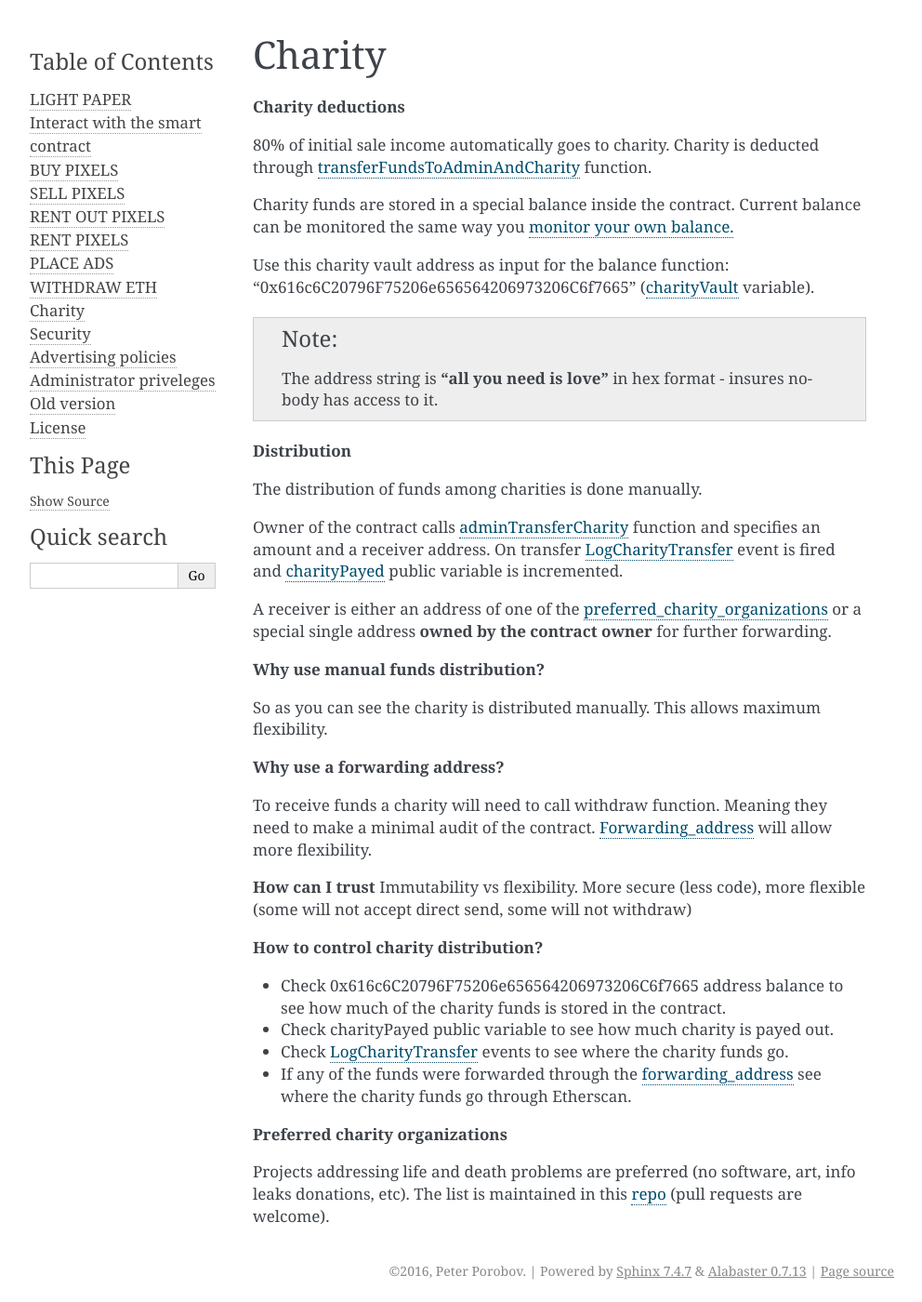
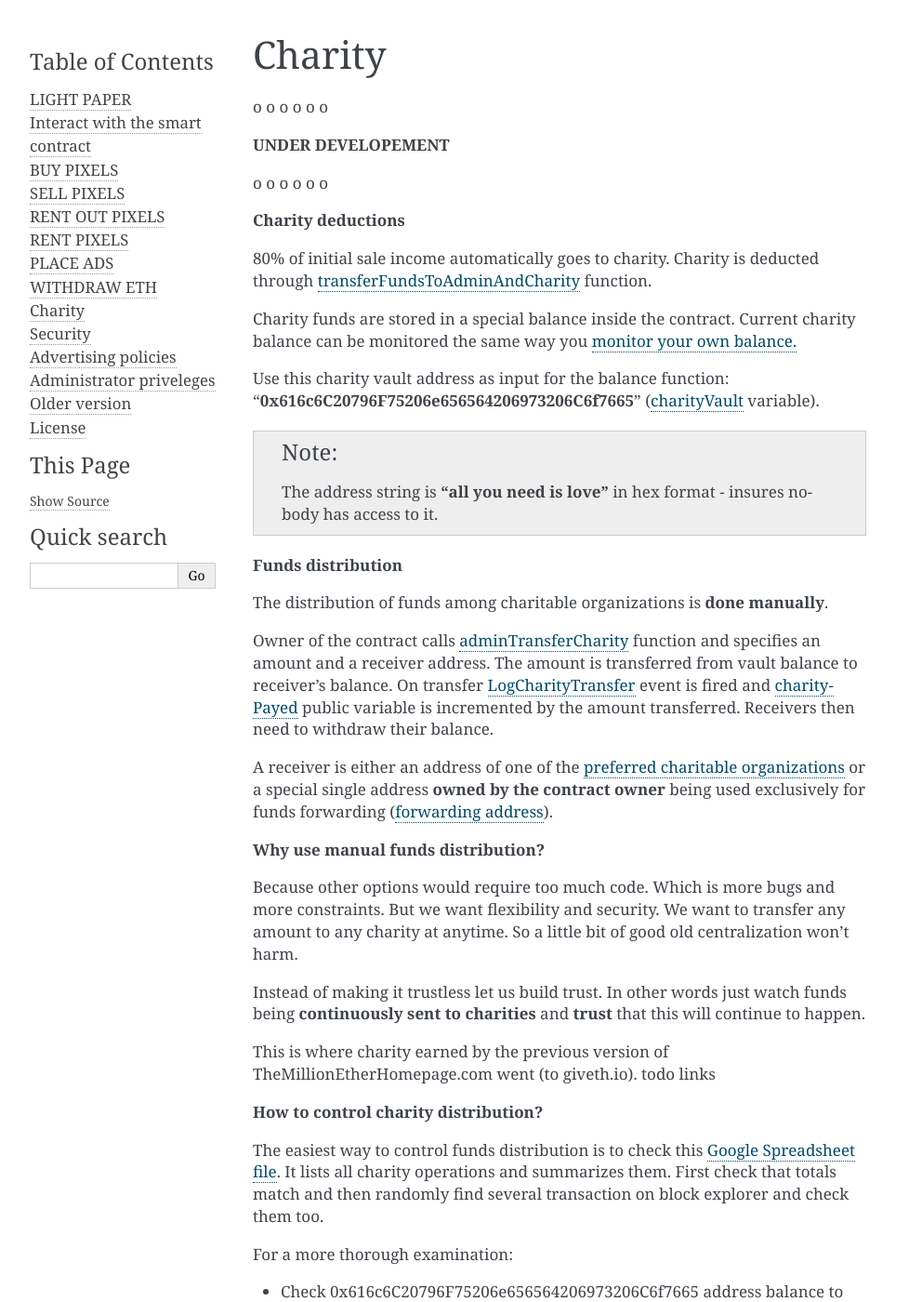
Before and after one commit to porobov/Million-Ether-Homepage-Docs, a Sphinx documentation site: the page built from source/charity.rst, in a window 1280 px wide and 1400 px high. Shown: the whole window at 93% size, without its empty margins (148-1140 px from the left). Built offline with Sphinx 7.4.7, drawn with Linux system fonts in a browser that asks for light colours; some of the changed text lies outside the part shown.

Commit message:
Charity pre-release. Old version draft. Under developenet warning added.

```diff
--- a/source/charity.rst
+++ b/source/charity.rst
@@ -4,51 +4,70 @@
 Charity
 #######
 
+o
+o
+o
+o
+o
+o
+
+**UNDER DEVELOPEMENT**
+
+o
+o
+o
+o
+o
+o
+
 **Charity deductions**
 
 80% of initial sale income automatically goes to charity. Charity is deducted through transferFundsToAdminAndCharity_ function.
 
-Charity funds are stored in a special balance inside the contract. Current balance can be monitored the same way you :ref:`monitor your own balance. <check_bal>`
+Charity funds are stored in a special balance inside the contract. Current charity balance can be monitored the same way you :ref:`monitor your own balance. <check_bal>`
 
-Use this charity vault address as input for the balance function:  "0x616c6C20796F75206e656564206973206C6f7665" (charityVault_ variable).
+Use this charity vault address as input for the balance function:  "**0x616c6C20796F75206e656564206973206C6f7665**" (charityVault_ variable).
 
 .. note::
 
     The address string is **"all you need is love"** in hex format - insures nobody has access to it.
 
-**Distribution**
+**Funds distribution**
 
-The distribution of funds among charities is done manually.
+The distribution of funds among charitable organizations is **done manually**.
 
-Owner of the contract calls adminTransferCharity_ function and specifies an amount and a receiver address. On transfer LogCharityTransfer_ event is fired and charityPayed_ public variable is incremented.
+Owner of the contract calls adminTransferCharity_ function and specifies an amount and a receiver address. The amount is transferred from vault balance to receiver's balance. On transfer LogCharityTransfer_ event is fired and charityPayed_ public variable is incremented by the amount transferred. Receivers then need to withdraw their balance.
 
-A receiver is either an address of one of the preferred_charity_organizations_ or a special single address **owned by the contract owner** for further forwarding.
+A receiver is either an address of one of the :ref:`preferred charitable organizations<charities>` or a special single address **owned by the contract owner** being used exclusively for funds forwarding (`forwarding address`_).
 
 **Why use manual funds distribution?**
 
-So as you can see the charity is distributed manually. This allows maximum flexibility.
+Because other options would require too much code. Which is more bugs and more constraints. But we want flexibility and security. We want to transfer any amount to any charity at anytime. So a little bit of good old centralization won't harm.
 
-**Why use a forwarding address?**
+Instead of making it trustless let us build trust. In other words just watch funds being **continuously sent to charities** and **trust** that this will continue to happen.
 
-To receive funds a charity will need to call withdraw function. Meaning they need to make a minimal audit of the contract. Forwarding_address_ will allow more flexibility.
-
-**How can I trust**
-Immutability vs flexibility.
-More secure (less code), more flexible (some will not accept direct send, some will not withdraw)
+This is where charity earned by the previous version of TheMillionEtherHomepage.com went (to giveth.io). todo links
 
 **How to control charity distribution?**
+
+The easiest way to control funds distribution is to check this `Google Spreadsheet file`_. It lists all charity operations and summarizes them. First check that totals match and then randomly find several transaction on block explorer and check them too.
+
+For a more thorough examination:
 
 - Check 0x616c6C20796F75206e656564206973206C6f7665 address balance to see how much of the charity funds is stored in the contract.
 - Check charityPayed public variable to see how much charity is payed out.
 - Check LogCharityTransfer_ events to see where the charity funds go.
-- If any of the funds were forwarded through the forwarding_address_ see where the charity funds go through Etherscan.
+- If any of the funds were forwarded through the `forwarding address`_ see where the charity funds go through Etherscan (the address is used for charity transactions only).
 
-.. _preferred_charity_organizations:
+.. _charities:
 
 **Preferred charity organizations**
 
 Projects addressing life and death problems are preferred (no software, art, info leaks donations, etc). The list is maintained in this repo_ (pull requests are welcome).
 
+.. note::
+
+    Most of the charitable organizations in the list are centralized. There is no way to control further usage of funds.
 
 
 
@@ -63,5 +82,6 @@ Projects addressing life and death problems are preferred (no software, art, inf
 .. _adminTransferCharity: https://github.com/porobov/million-ether-homepage-2-contract/blob/f72ca9526ad25934bff36e7c7691e84abdd7a6ef/contracts/Market.sol#L168
 .. _LogCharityTransfer: https://github.com/porobov/million-ether-homepage-2-contract/blob/f72ca9526ad25934bff36e7c7691e84abdd7a6ef/contracts/Market.sol#L48
 .. _charityPayed: https://github.com/porobov/million-ether-homepage-2-contract/blob/f72ca9526ad25934bff36e7c7691e84abdd7a6ef/contracts/Market.sol#L37
-.. _forwarding_address: https://todo
+.. _forwarding address: https://todo
+.. _Google Spreadsheet file: https://todo2
 .. _repo: https://github.com/porobov/charities-accepting-ether
```
Also changed, not shown: source/old.rst (+32 -12 lines), source/whitepaper.rst (+17 -0 lines).
